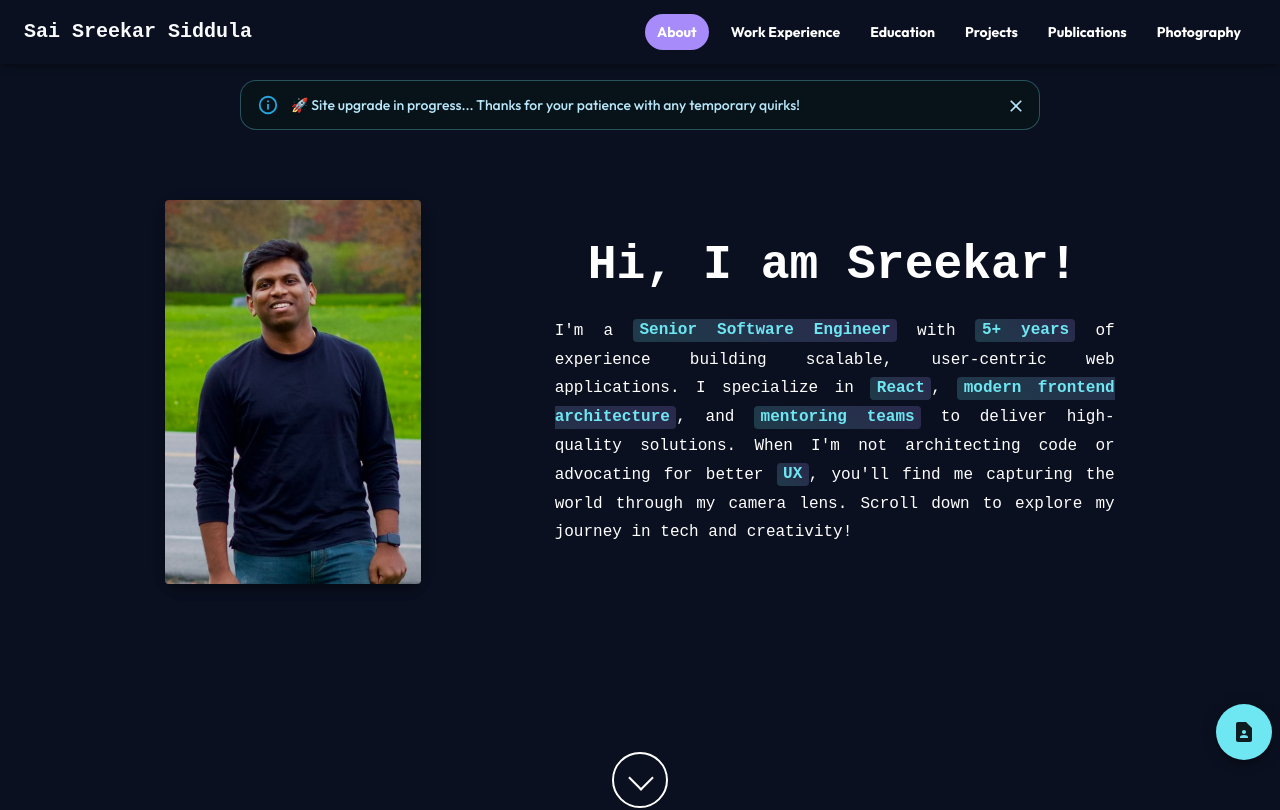
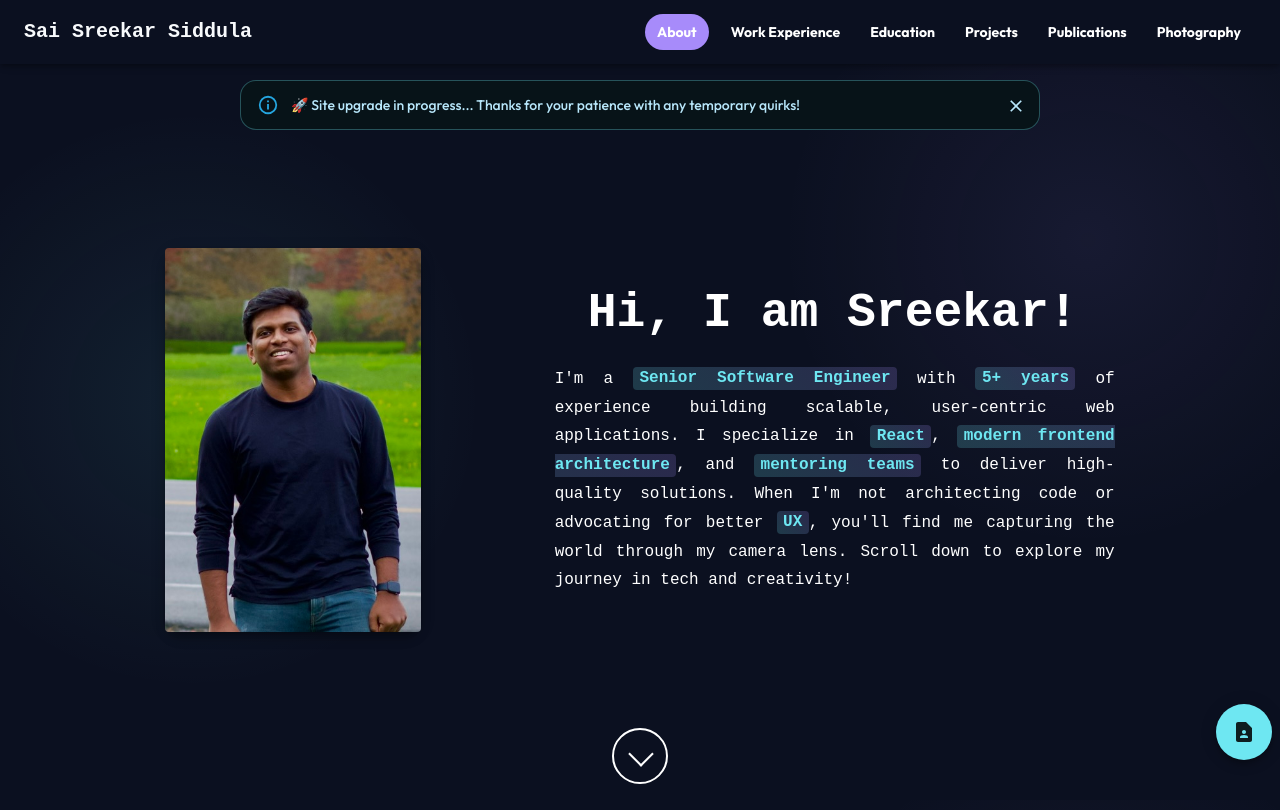
Before and after one commit to sreekar-ss/sreekar-ss.github.io, a React (Create React App) app: page / in a window 1280 px wide. Shown: the top 810 px of the page. Built offline with nearby package versions, Linux system fonts and the light colour scheme.

Commit message:
feat(ui): Visual Overhaul & Layout Fixes
- Modernized typography and color palette
- Fixed responsive layout and centering
- Removed large scroll gaps and optimized spacing
- Fixed clipped scroll animation

```diff
--- a/src/App.css
+++ b/src/App.css
@@ -8,10 +8,14 @@
 @import "css/Contact.css";
 
 :root {
-  --primary-color: #0b1020; /* header bg */
-  --secondary-color: #131a2a; /* cards bg */
-  --accent-color: #6ee7f2; /* cyan */
-  --accent-secondary: #a78bfa; /* purple */
+  --primary-color: #0b1020;
+  /* header bg */
+  --secondary-color: #131a2a;
+  /* cards bg */
+  --accent-color: #6ee7f2;
+  /* cyan */
+  --accent-secondary: #a78bfa;
+  /* purple */
 }
 
 /* Notice Banner */
@@ -31,6 +35,7 @@
 .section {
   padding: 2rem 0;
   margin-bottom: 8rem;
+  scroll-margin-top: 100px;
 }
 
 .noticeAlert {
@@ -61,12 +66,12 @@ nav.headerBar {
   justify-content: space-between;
 }
 
-.headerBar .headerSection > .headerTextSection {
+.headerBar .headerSection>.headerTextSection {
   display: flex;
   align-items: flex-start;
 }
 
-.headerSection > .headerTextSection .headingText {
+.headerSection>.headerTextSection .headingText {
   align-self: center;
   font-family: monospace;
   width: 15em;
--- a/src/css/About.css
+++ b/src/css/About.css
@@ -7,7 +7,7 @@ div.homeContainer div.aboutSection {
   flex-direction: column;
 }
 
-div.homeContainer div.aboutSection > div.heroContent {
+div.homeContainer div.aboutSection>div.heroContent {
   display: flex;
   width: 100%;
   height: 90vh;
@@ -57,11 +57,9 @@ div.aboutSection .aboutText p {
 }
 
 div.aboutSection .aboutText p .highlight {
-  background: linear-gradient(
-    45deg,
-    rgba(110, 231, 242, 0.2),
-    rgba(167, 139, 251, 0.2)
-  );
+  background: linear-gradient(45deg,
+      rgba(110, 231, 242, 0.2),
+      rgba(167, 139, 251, 0.2));
   padding: 0.15em 0.4em;
   border-radius: 4px;
   font-weight: 600;
@@ -73,6 +71,7 @@ div.aboutSection .aboutText p .highlight {
   from {
     width: 0;
   }
+
   to {
     width: 90%;
   }
@@ -80,10 +79,12 @@ div.aboutSection .aboutText p .highlight {
 
 /* The typewriter cursor effect */
 @keyframes blink-caret {
+
   from,
   to {
     border-color: transparent;
   }
+
   50% {
     border-color: orange;
   }
@@ -95,9 +96,19 @@ div.homeContainer .section .scroll {
   height: 3.5em;
   border: 2px solid white;
   border-radius: 50%;
-  position: relative;
+  position: absolute;
+  /* Changed from relative */
+  bottom: 2rem;
+  /* Anchor to bottom */
+  left: 0;
+  right: 0;
+  margin: 0 auto;
+  /* Center horizontally */
   animation: down 1.5s infinite;
   -webkit-animation: down 1.5s infinite;
+  z-index: 10;
+
+  /* Ensure it's on top */
   &::before {
     content: "";
     position: absolute;
@@ -115,9 +126,11 @@ div.homeContainer .section .scroll {
   0% {
     transform: translate(0);
   }
+
   20% {
     transform: translateY(15px);
   }
+
   40% {
     transform: translate(0);
   }
@@ -127,16 +140,18 @@ div.homeContainer .section .scroll {
   0% {
     transform: translate(0);
   }
+
   20% {
     transform: translateY(15px);
   }
+
   40% {
     transform: translate(0);
   }
 }
 
 @media screen and (max-width: 900px) {
-  div.homeContainer div.aboutSection > div.heroContent {
+  div.homeContainer div.aboutSection>div.heroContent {
     display: flex;
     height: 50vh;
     width: 50%;
@@ -150,6 +165,7 @@ div.homeContainer .section .scroll {
     width: 15em;
     justify-content: center;
   }
+
   div.aboutSection .imageContainer img {
     display: block;
     width: 100%;
--- a/src/css/Education.css
+++ b/src/css/Education.css
@@ -3,19 +3,22 @@
 .educationSection .sectionHeader {
   width: 100%;
   text-align: center;
-  margin-bottom: 1em;
+  margin-bottom: 0.5em;
+  /* Reduced from 1em */
 }
 
 .educationSection .educationGrid {
   width: 100%;
   max-width: 1200px;
   margin: 0 auto;
-  padding: 0 2em;
+  padding: 0 1em;
+  /* Reduced */
 }
 
 .educationSection .educationCard {
   padding: 1em;
-  margin-bottom: 2em;
+  margin-bottom: 1em;
+  /* Reduced from 2em */
   background: rgba(19, 26, 42, 0.5);
   backdrop-filter: blur(16px) saturate(180%);
   border: 1px solid rgba(255, 255, 255, 0.12);
@@ -77,8 +80,7 @@
   padding-left: 1.2em;
 }
 
-.educationSection .courseworkSection {
-}
+.educationSection .courseworkSection {}
 
 .educationSection .courseworkLabel {
   font-weight: 700;
--- a/src/css/Home.css
+++ b/src/css/Home.css
@@ -14,66 +14,48 @@ div.homeContainer .section {
   display: flex;
   min-height: 100vh;
   width: 100%;
+  flex-direction: column;
+  /* Ensure column direction */
   align-items: center;
-  align-self: center;
-  justify-content: center;
-  padding: 2em 2em;
+  /* Horizontally center */
+  justify-content: flex-start;
+  /* vertical start, let margins handle centering */
+  padding: 80px 2rem 1rem 2rem;
+  /* Reduced top padding to 80px, bottom to 1rem */
   position: relative;
+  box-sizing: border-box;
 }
 
-/* Section-specific gradient backgrounds */
+div.homeContainer .section .sectionContainer {
+  margin-top: auto;
+  margin-bottom: auto;
+  width: 100%;
+  max-width: 1400px;
+}
+
+/* Section-specific gradient backgrounds removed for smoother transition */
 div.homeContainer .experienceSection {
-  background: linear-gradient(
-    135deg,
-    rgba(110, 231, 242, 0.05) 0%,
-    rgba(11, 16, 32, 0.8) 50%,
-    rgba(167, 139, 250, 0.05) 100%
-  );
+  background: transparent;
 }
 
 div.homeContainer .educationSection {
-  background: linear-gradient(
-    -135deg,
-    rgba(167, 139, 250, 0.05) 0%,
-    rgba(11, 16, 32, 0.8) 50%,
-    rgba(110, 231, 242, 0.05) 100%
-  );
+  background: transparent;
 }
 
 div.homeContainer .projectSection {
-  background: linear-gradient(
-    135deg,
-    rgba(110, 231, 242, 0.08) 0%,
-    rgba(11, 16, 32, 0.8) 30%,
-    rgba(167, 139, 250, 0.08) 100%
-  );
+  background: transparent;
 }
 
 div.homeContainer .publicationsSection {
-  background: linear-gradient(
-    -135deg,
-    rgba(167, 139, 250, 0.08) 0%,
-    rgba(11, 16, 32, 0.8) 30%,
-    rgba(110, 231, 242, 0.08) 100%
-  );
+  background: transparent;
 }
 
 div.homeContainer .photographySection {
-  background: linear-gradient(
-    135deg,
-    rgba(110, 231, 242, 0.06) 0%,
-    rgba(11, 16, 32, 0.8) 50%,
-    rgba(167, 139, 250, 0.06) 100%
-  );
+  background: transparent;
 }
 
 div.homeContainer .contactSection {
-  background: linear-gradient(
-    -135deg,
-    rgba(167, 139, 250, 0.1) 0%,
-    rgba(11, 16, 32, 0.8) 40%,
-    rgba(110, 231, 242, 0.1) 100%
-  );
+  background: transparent;
 }
 
 /* Experience full-viewport slides */
@@ -106,21 +88,13 @@ div.experienceSection .experienceFull .experienceSlide .experienceSlideCard {
   box-shadow: 0 8px 32px 0 rgba(0, 0, 0, 0.37);
 }
 
-div.experienceSection
-  .experienceFull
-  .experienceSlide
-  .experienceSlideCard
-  .experienceBullets {
+div.experienceSection .experienceFull .experienceSlide .experienceSlideCard .experienceBullets {
   margin: 0;
   padding-left: 1.2em;
 }
 
 /* Bullets fade-in */
-div.experienceSection
-  .experienceFull
-  .experienceSlide
-  .experienceSlideCard
-  .experienceBullets {
+div.experienceSection .experienceFull .experienceSlide .experienceSlideCard .experienceBullets {
   opacity: 0;
   transform: translateY(8px);
   transition:
@@ -128,11 +102,7 @@ div.experienceSection
     transform 400ms ease;
 }
 
-div.experienceSection
-  .experienceFull
-  .experienceSlide
-  .experienceSlideCard
-  .experienceBullets.visible {
+div.experienceSection .experienceFull .experienceSlide .experienceSlideCard .experienceBullets.visible {
   opacity: 1;
   transform: translateY(0px);
 }
@@ -179,11 +149,9 @@ div.experienceSection .experienceDots .yearPill {
   padding: 0 10px;
   border-radius: 999px;
   border: 1px solid rgba(255, 255, 255, 0.15);
-  background: linear-gradient(
-    45deg,
-    rgba(110, 231, 242, 0.15),
-    rgba(167, 139, 250, 0.15)
-  );
+  background: linear-gradient(45deg,
+      rgba(110, 231, 242, 0.15),
+      rgba(167, 139, 250, 0.15));
   color: white;
   cursor: pointer;
   transition:
@@ -240,20 +208,11 @@ div.homeContainer .section .sectionContainer .sectionAccordion .sectionHeader {
   border-radius: 0.5em;
 }
 
-div.homeContainer
-  .section
-  .sectionContainer
-  .sectionAccordion
-  .sectionHeader
-  h6 {
+div.homeContainer .section .sectionContainer .sectionAccordion .sectionHeader h6 {
   white-space: wrap;
 }
 
-div.homeContainer
-  .section
-  .sectionContainer
-  .sectionAccordion
-  .sectionAccordionDetails {
+div.homeContainer .section .sectionContainer .sectionAccordion .sectionAccordionDetails {
   display: flex;
   max-height: 36em;
   flex-direction: column;
@@ -302,19 +261,12 @@ div.section .informationCardContainer .informationCard .informationCardTitle {
   border-radius: 0.5em;
 }
 
-div.section
-  .informationCardContainer
-  .informationCard
-  .informationCardTitle.active {
+div.section .informationCardContainer .informationCard .informationCardTitle.active {
   border-bottom-left-radius: 0em;
   border-bottom-right-radius: 0em;
 }
 
-div.section
-  .informationCardContainer
-  .informationCard
-  .informationCardTitle
-  svg {
+div.section .informationCardContainer .informationCard .informationCardTitle svg {
   color: white;
 }
 
@@ -328,20 +280,13 @@ div.section .informationCardContainer .informationCard .informationCardDetails {
   flex-direction: column;
 }
 
-.informationCardContainer
-  .informationCard
-  .informationCardDetails
-  div.cardHighlights {
+.informationCardContainer .informationCard .informationCardDetails div.cardHighlights {
   display: flex;
   flex-direction: row;
   justify-content: space-between;
 }
 
-.informationCardContainer
-  .informationCard
-  .informationCardDetails
-  div.cardHighlights
-  > div {
+.informationCardContainer .informationCard .informationCardDetails div.cardHighlights>div {
   display: flex;
   flex-direction: row;
   font-style: italic;
@@ -349,38 +294,21 @@ div.section .informationCardContainer .informationCard .informationCardDetails {
   align-items: center;
 }
 
-.informationCardContainer
-  .informationCard
-  .informationCardDetails
-  div.cardHighlights
-  > div
-  > h6,
-.informationCardContainer
-  .informationCard
-  .informationCardDetails
-  div.cardHighlights
-  > div
-  > p {
+.informationCardContainer .informationCard .informationCardDetails div.cardHighlights>div>h6,
+.informationCardContainer .informationCard .informationCardDetails div.cardHighlights>div>p {
   display: flex;
   font-weight: 800;
   align-self: center;
   margin: 0.3em;
 }
 
-.informationCardContainer
-  .informationCard
-  .informationCardDetails
-  .bulletPoint {
+.informationCardContainer .informationCard .informationCardDetails .bulletPoint {
   width: 0.4m;
   height: 0.4em;
   align-self: center;
 }
 
-.informationCardContainer
-  .informationCard
-  .informationCardDetails
-  div.cardHighlights
-  img {
+.informationCardContainer .informationCard .informationCardDetails div.cardHighlights img {
   border-radius: 0.5em;
 }
 
@@ -389,23 +317,15 @@ div.section .informationCardContainer .informationCard .informationCardDetails {
   font-weight: 600;
 }
 
-.informationCardContainer
-  .informationCard
-  .informationCardDetails
-  .githubButton {
+.informationCardContainer .informationCard .informationCardDetails .githubButton {
   border-radius: 1.5em;
   margin-left: 2em;
-  background: linear-gradient(
-    45deg,
-    var(--accent-color),
-    var(--accent-secondary)
-  );
+  background: linear-gradient(45deg,
+      var(--accent-color),
+      var(--accent-secondary));
 }
 
-.informationCardContainer
-  .informationCard
-  .informationCardDetails
-  .githubButton:hover {
+.informationCardContainer .informationCard .informationCardDetails .githubButton:hover {
   filter: brightness(1.1);
 }
 
@@ -454,7 +374,7 @@ div.section .sectionContainer .imageContainer .imageTitle:hover {
     font-size: x-small;
   }
 
-  div.section .sectionContainer .imageContainer > ul {
+  div.section .sectionContainer .imageContainer>ul {
     column-count: 2 !important;
     column-gap: 0.5em !important;
   }
--- a/src/css/Projects.css
+++ b/src/css/Projects.css
@@ -3,12 +3,15 @@
 .projectSection .sectionHeader {
   width: 100%;
   text-align: center;
-  margin-bottom: 1em;
+  margin-bottom: 0.5em;
+  /* Reduced from 1em */
 }
 
 .projectSection .projectGrid {
-  padding-left: 2em;
-  padding-right: 2em;
+  padding-left: 1em;
+  /* Reduced from 2em */
+  padding-right: 1em;
+  /* Reduced from 2em */
   align-items: flex-start;
   max-width: 1400px;
   margin: 0 auto;
@@ -137,11 +140,9 @@
 }
 
 .projectSection .projectGithubButton {
-  background: linear-gradient(
-    45deg,
-    var(--accent-color),
-    var(--accent-secondary)
-  );
+  background: linear-gradient(45deg,
+      var(--accent-color),
+      var(--accent-secondary));
   color: white;
   font-weight: 600;
   text-transform: none;
--- a/src/index.css
+++ b/src/index.css
@@ -5,7 +5,14 @@ body {
     "Cantarell", "Fira Sans", "Droid Sans", "Helvetica Neue", sans-serif;
   -webkit-font-smoothing: antialiased;
   -moz-osx-font-smoothing: grayscale;
-  background-color: rgb(4 11 21 / 92%);
+  background-color: #0b1020;
+  background-image: radial-gradient(circle at 15% 50%,
+      rgba(110, 231, 242, 0.08),
+      transparent 25%),
+    radial-gradient(circle at 85% 30%,
+      rgba(167, 139, 250, 0.08),
+      transparent 25%);
+  background-attachment: fixed;
 }
 
 code {
```
Also changed, not shown: src/AppHeader.tsx (+8 -1 lines).
